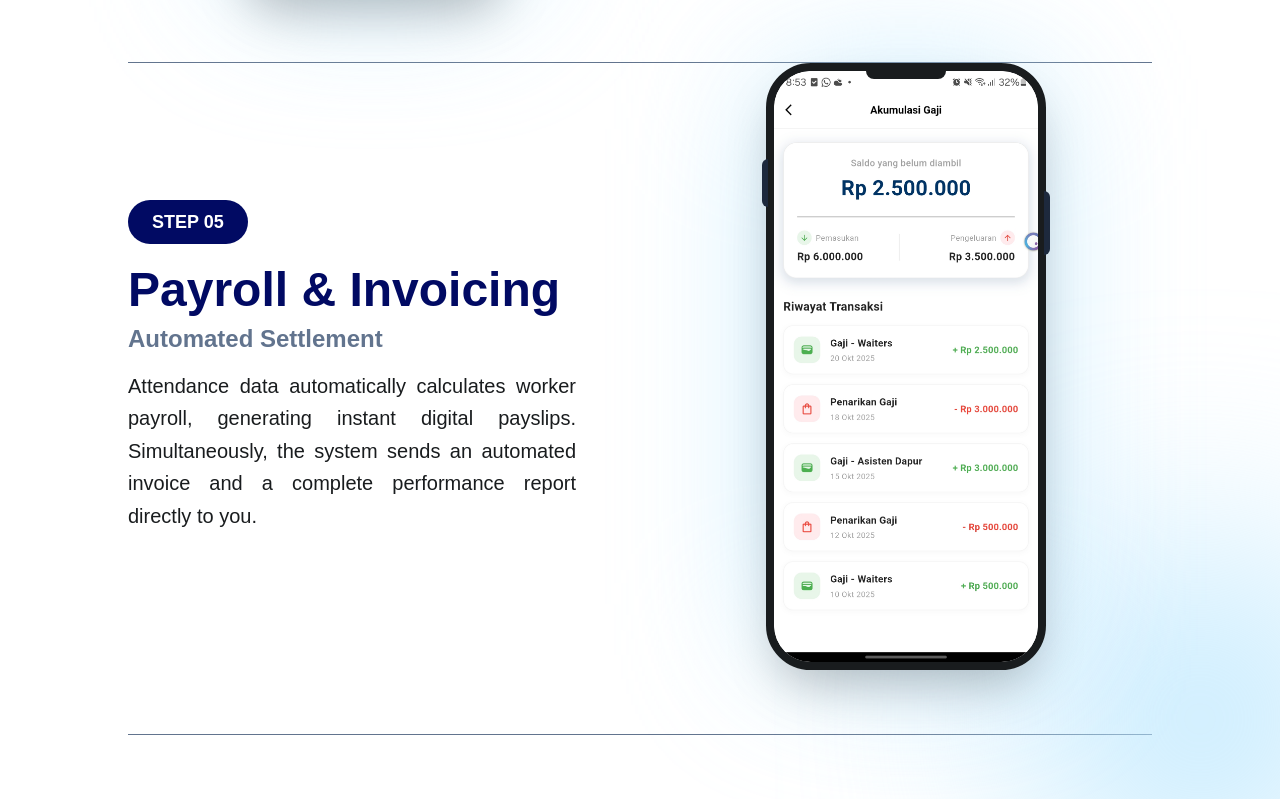
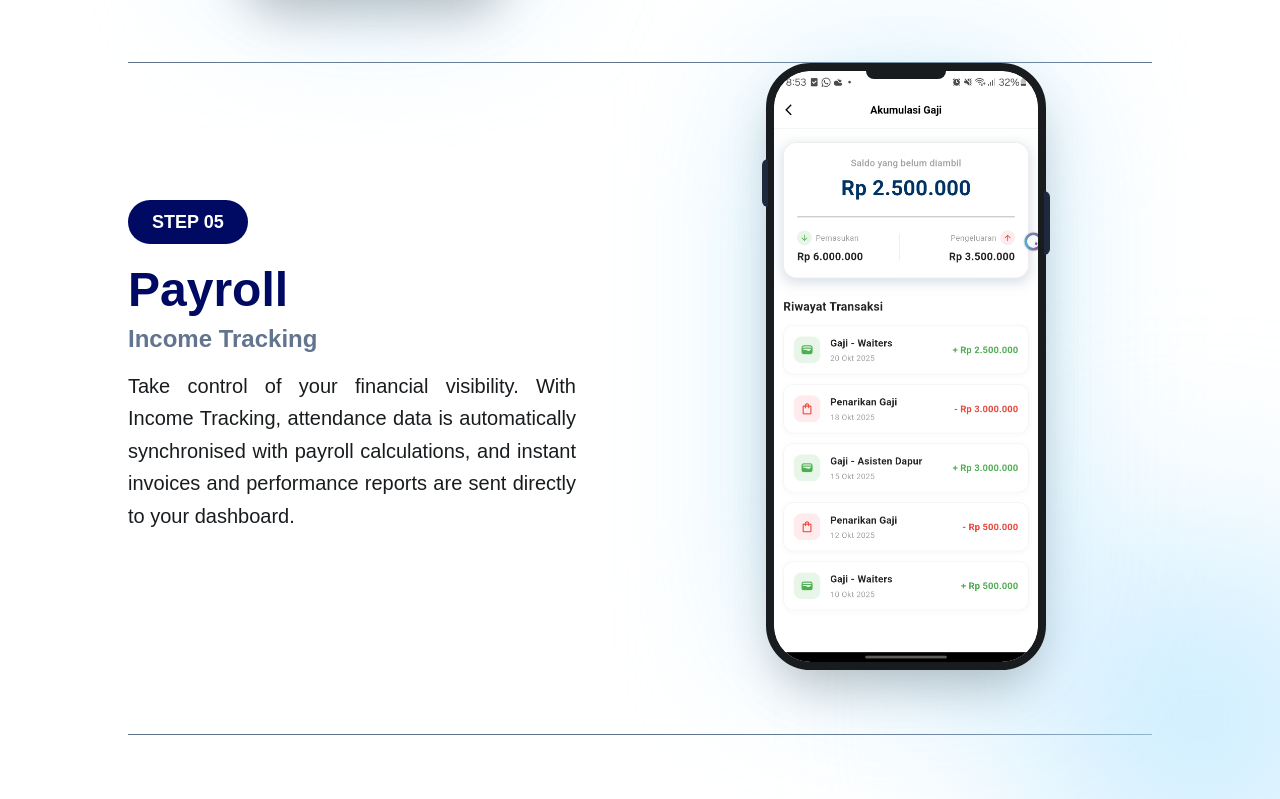
Before and after one commit to Bagusdpa4/casual, a React (Vite) app: page /how-it-works in a window 1280 px wide. Shown: the part 3957-4756 px from the top of the page. Built offline with nearby package versions, Linux system fonts and the light colour scheme.

Commit message:
Fixing Video

```diff
--- a/src/components/assets/idle/IdleOverlay.jsx
+++ b/src/components/assets/idle/IdleOverlay.jsx
@@ -13,10 +13,10 @@ export const IdleOverlay = () => {
     setIsIdle(false);
     if (timeoutRef.current) clearTimeout(timeoutRef.current);
 
-    // Set timer ke 45 detik idle
+    // Set timer ke 2 menit idle
     timeoutRef.current = setTimeout(() => {
       setIsIdle(true);
-    }, 45000);
+    }, 120000);
   };
 
   const handleExitIdle = () => {
@@ -68,7 +68,7 @@ export const IdleOverlay = () => {
             className="absolute inset-0 h-full w-full object-cover opacity-80"
           >
             {/* Path langsung ke root jika file ada di /public/Intro.mp4 */}
-            <source src="/Casual Work.mp4" type="video/mp4" />
+            <source src="/Casual work.mp4" type="video/mp4" />
             Your browser does not support the video tag.
           </video>
 
--- a/src/pages/features/HowItWorks.jsx
+++ b/src/pages/features/HowItWorks.jsx
@@ -56,9 +56,9 @@ export const HowItWorks = () => {
     },
     {
       step: "STEP 05",
-      title: "Payroll & Invoicing",
-      subtitle: "Automated Settlement",
-      desc: "Attendance data automatically calculates worker payroll, generating instant digital payslips. Simultaneously, the system sends an automated invoice and a complete performance report directly to you.",
+      title: "Payroll",
+      subtitle: "Income Tracking",
+      desc: "Take control of your financial visibility. With Income Tracking, attendance data is automatically synchronised with payroll calculations, and instant invoices and performance reports are sent directly to your dashboard.",
       images: "/step/step06.jpg",
     },
   ];
```
Also changed, not shown: 2 other files (tests, documents, lock files or other folders).
